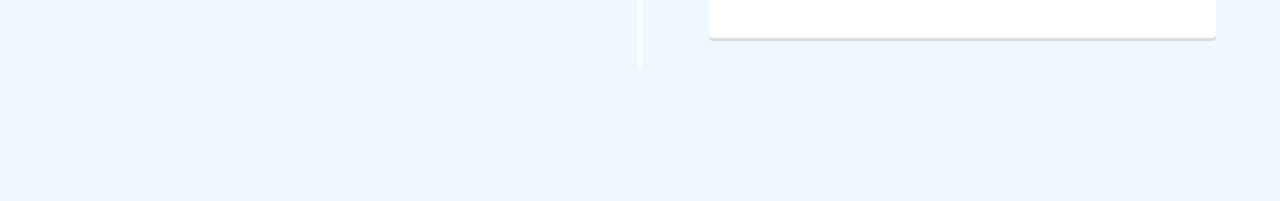
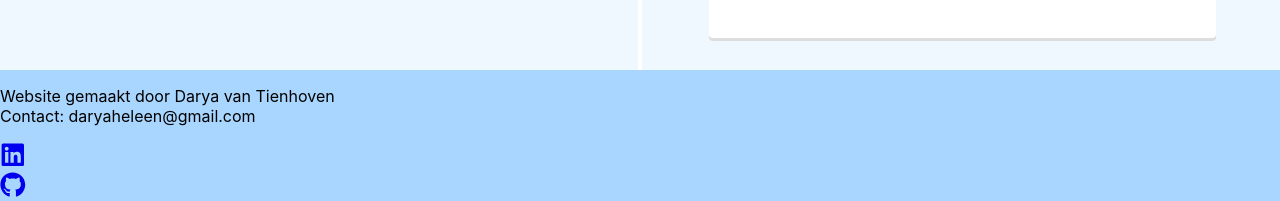
Before and after one commit to DHvanTienhoven/portfolio_website, a React (Create React App) app: page / in a window 1280 px wide. Shown: the part 6435-6636 px from the top of the page. Before the commit the page ends 6505 px from the top, so only its background shows below. Built offline with nearby package versions, Linux system fonts and the light colour scheme.

Commit message:
footer toegevoegd

```diff
--- a/package.json
+++ b/package.json
@@ -9,6 +9,7 @@
     "react": "^17.0.1",
     "react-dom": "^17.0.1",
     "react-icons": "^4.1.0",
+    "react-router-dom": "^5.2.0",
     "react-scripts": "4.0.2",
     "react-vertical-timeline-component": "^3.3.3",
     "web-vitals": "^1.1.0"
--- a/src/App.css
+++ b/src/App.css
@@ -101,6 +101,19 @@ body {
           flex-direction: column;
 }
 
+footer {
+  background-color: #a8d6ff;
+  display: -ms-grid;
+  display: grid;
+  -ms-grid-columns: 3;
+      grid-template-columns: 3;
+}
+
+footer svg {
+  height: 1.6em;
+  width: 1.6em;
+}
+
 @media (min-width: 700px) {
   .projecten svg {
     height: 1.6em;
--- a/src/App.js
+++ b/src/App.js
@@ -2,6 +2,7 @@ import './App.css';
 import Timeline from './Components/Timeline';
 import {useEffect} from 'react'
 import TimelineHeader from './Components/TimelineHeader';
+import Footer from './Components/Footer';
 
 function App() {
 
@@ -13,6 +14,7 @@ function App() {
     <div className="App">
       <TimelineHeader/>
       <Timeline/>
+      <Footer/>
     </div>
   );
 }
--- a/src/App.scss
+++ b/src/App.scss
@@ -46,7 +46,7 @@ body{
 .projecten{
     padding-top: 0.5em;
     padding-bottom: 2em;
-    background-color: rgb(168, 214, 255);
+    background-color: #a8d6ff;
     & span{
         vertical-align: center;
         padding-left: 1em
@@ -76,6 +76,16 @@ body{
     }
 }
 
+footer{
+    background-color: #a8d6ff;
+    display: grid;
+    grid-template-columns: 3;
+    & svg{
+        height: 1.6em;
+        width: 1.6em;
+    }
+}
+
 @media(min-width: 700px) {
     .projecten{
         & svg{
--- a/src/Components/Footer.js
+++ b/src/Components/Footer.js
@@ -1,10 +1,18 @@
-import React from 'react'
+import React from 'react';
+import { FaLinkedin, FaGithub } from "react-icons/fa";
 
-function Footer() {
+
+const Footer = () => {
     return (
-        <div>
-
-        </div>
+        <footer>
+            <p>Website gemaakt door Darya van Tienhoven <br />Contact: daryaheleen@gmail.com</p>
+            <a href="https://www.linkedin.com/in/darya-van-tienhoven/" target="_blank">
+                <FaLinkedin />
+            </a>
+            <a href="https://github.com/DHvanTienhoven" target="_blank">
+                <FaGithub />
+            </a>
+        </footer>
     )
 }
 
--- a/src/Components/Timeline.js
+++ b/src/Components/Timeline.js
@@ -98,6 +98,7 @@ const Timeline = () => {
                 {timelineData.map((item, index) => {
                     return (
                         <VerticalTimelineElement
+                            key = {index}
                             date={item.date}
                             icon={getIcon(item.type)}
                             iconStyle={{
@@ -115,9 +116,9 @@ const Timeline = () => {
                                 {item.showInfo &&
                                     <div className="info" onClick={()=> toggleVisibility(index)}>
                                         <ul>
-                                            {item.talen.map(item => {
+                                            {item.talen.map((item, index) => {
                                                 return (
-                                                    <li>{getIcon(item)}</li>
+                                                    <li key ={index}>{getIcon(item)}</li>
                                                 )
                                             })}
                                         </ul>
--- a/src/Components/TimelineHeader.js
+++ b/src/Components/TimelineHeader.js
@@ -8,21 +8,21 @@ function TimelineHeader() {
         <div className = "projecten">
             <h1>Projecten:</h1>
             <ul>
-                <li>
+                <li key = "1">
                     <IoMdSchool
                     style={{
                         backgroundColor: "#4f8bc9"
                     }}/>
                     <span>Werk voor de opleiding</span>
                 </li>
-                <li>
+                <li key = "2">
                     <BsFillBriefcaseFill
                         style={{
                             backgroundColor: "#ffd900",
                         }}/>
                     <span>Werk in opdracht</span>
                 </li>
-                <li>
+                <li key = "3">
                     <FaFan
                         style={{
                             backgroundColor: "#ff9faf"
```
Also changed, not shown: 2 other files (tests, documents, lock files or other folders).
